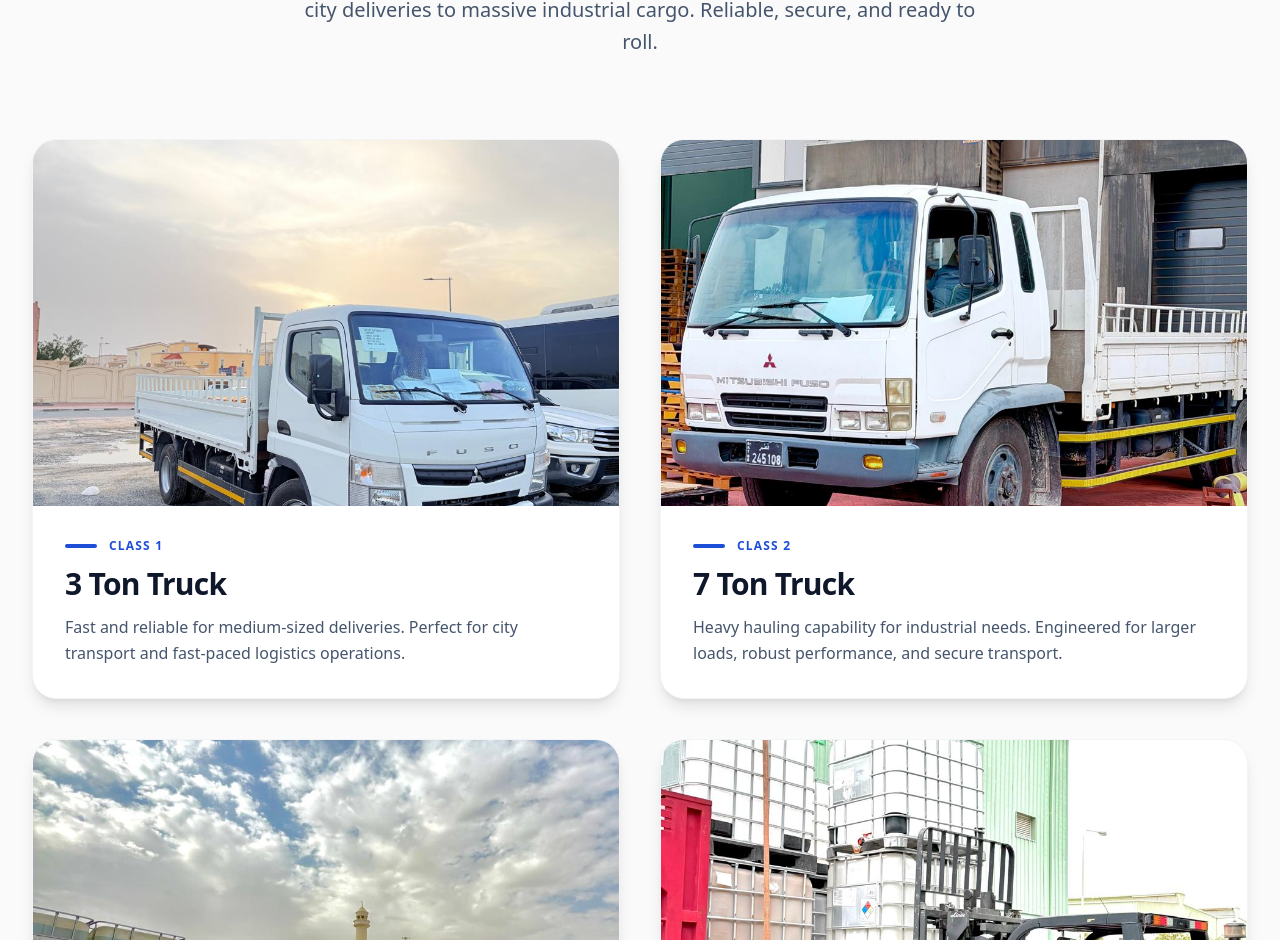
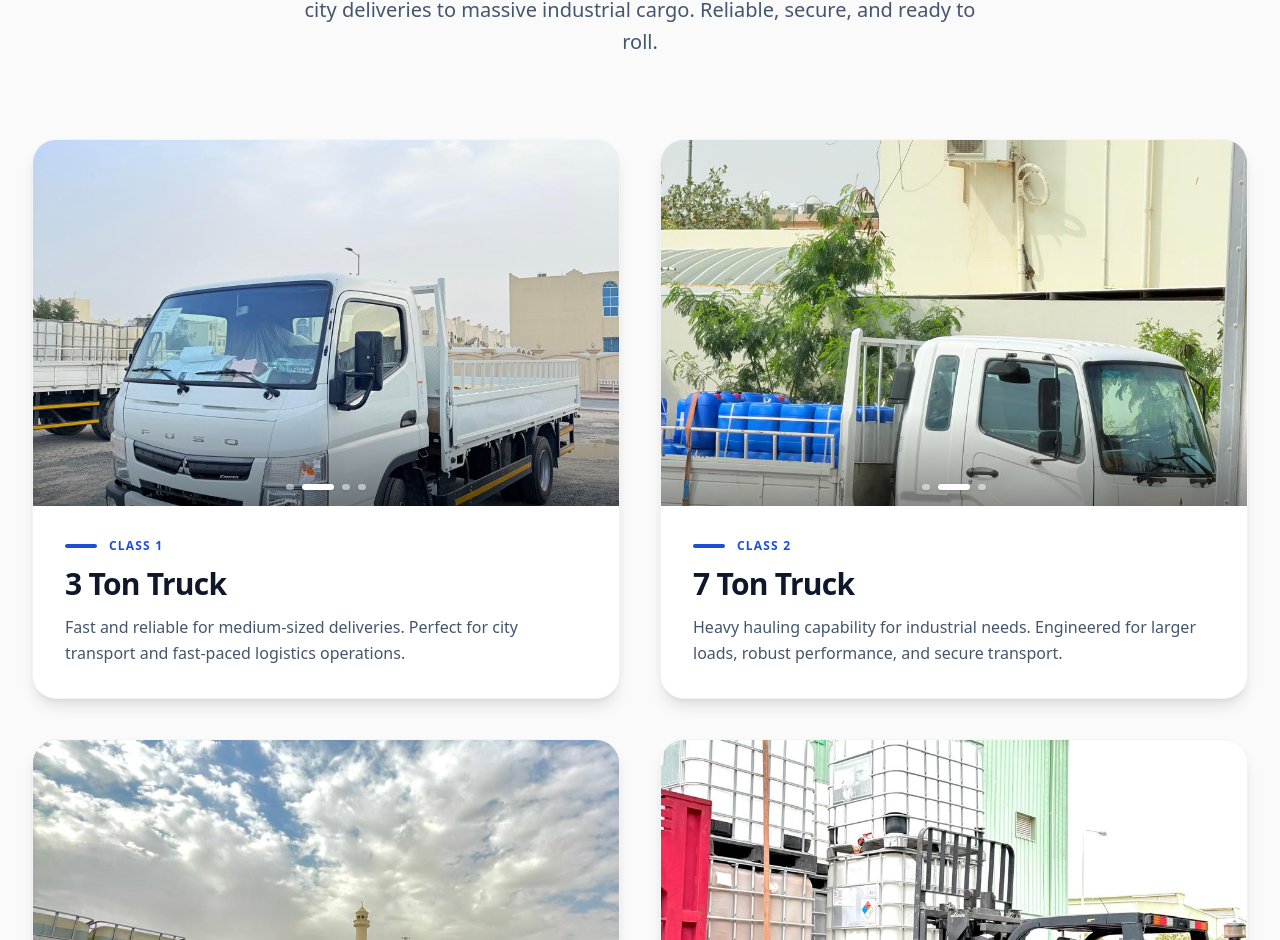
Before and after one commit to Shamilvv/booking-system, a Next.js app in the folder frontend/: page / in a window 1280 px wide. Shown: the part 1194-2134 px from the top of the page. Built offline with nearby package versions, Linux system fonts and the light colour scheme.

Commit message:
Restore full fleet gallery with sliders for all categories

```diff
--- a/frontend/src/components/About.tsx
+++ b/frontend/src/components/About.tsx
@@ -97,14 +97,19 @@ export default function About() {
             description: 'Fast and reliable for medium-sized deliveries. Perfect for city transport and fast-paced logistics operations.',
             imagePosition: 'object-center',
             images: [
-                '/3TON/3.jpeg'
+                '/3TON/3.jpeg',
+                '/3TON/3ton.jpeg',
+                '/3TON/WhatsApp Image 2026-04-25 at 3.38.49 PM.jpeg',
+                '/3TON/WhatsApp Image 2026-04-25 at 3.38.50 PM.jpeg'
             ]
         },
         {
             title: '7 Ton Truck',
             description: 'Heavy hauling capability for industrial needs. Engineered for larger loads, robust performance, and secure transport.',
             images: [
-                '/7TON/7.jpeg'
+                '/7TON/7.jpeg',
+                '/7TON/7ton.jpeg',
+                '/7TON/WhatsApp Image 2026-04-25 at 3.42.45 PM (1).jpeg'
             ]
         },
         {
```
